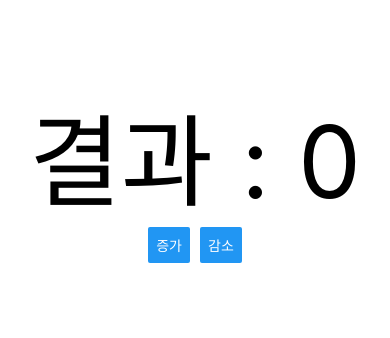
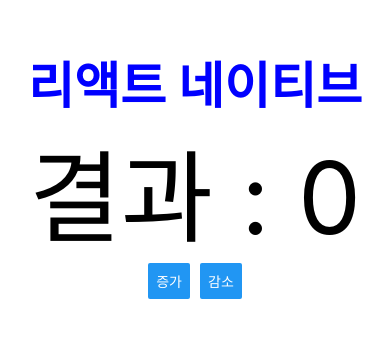
Before and after one commit to Macaron1556/RN_weather_app, a React Native app: screen / in a window 390 px wide. Shown: the part 250-588 px from the top of the page. Built offline with nearby package versions, Linux system fonts and the light colour scheme.

Commit message:
텍스트 스타일 구성

```diff
--- a/App.js
+++ b/App.js
@@ -8,6 +8,7 @@ export default function App() {
 
   return (
     <View style={styles.container}>
+      <Text style={{...styles.text, color: "blue"}}>리액트 네이티브</Text>
       <Text style={{fontSize: 100}}>결과 : {number}</Text>
       <View style={{ flexDirection: "row", gap : 10}}>
         <Button title="증가" onPress={() => setNumber(number + 1)}/>
@@ -25,4 +26,9 @@ const styles = StyleSheet.create({
     alignItems: 'center',
     justifyContent: 'center',
   },
+  text : {
+    fontSize : 50,
+    color : "red",
+    fontWeight : "bold",
+  },
 });
```
